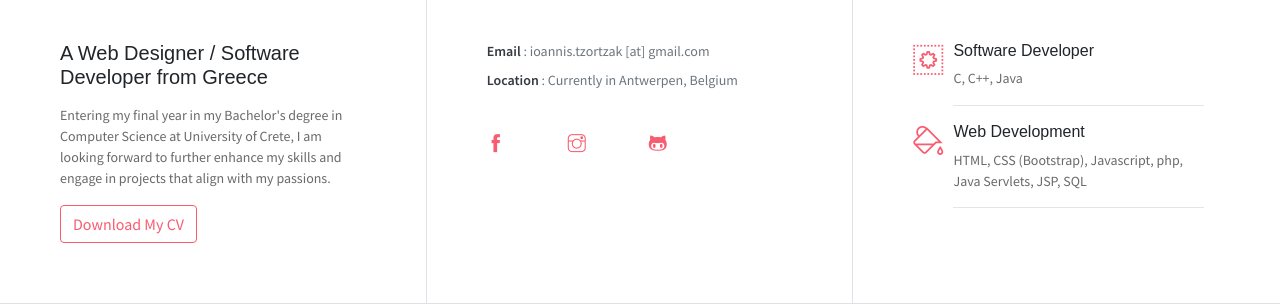
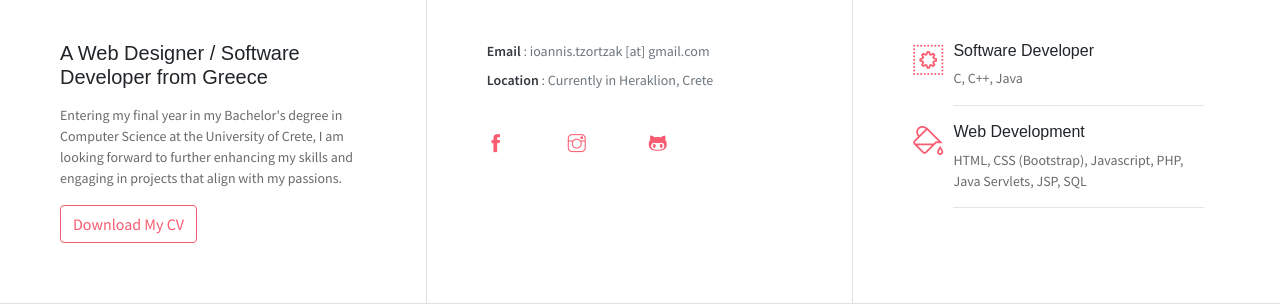
Before and after one commit to ytzortz/ytzortz.github.io, a website: page index.html in a window 1280 px wide. Shown: the part 827-1132 px from the top of the page. Drawn offline with Linux system fonts and the light colour scheme; some packages are replaced by stand-ins of ours; some icons are missing.

Commit message:
Update index.html

```diff
--- a/index.html
+++ b/index.html
@@ -72,7 +72,7 @@
                 <h3 class="font-weight-light">Who am I ?</h3>
                 <span class="line mb-5"></span>
                 <h5 class="mb-3">A Web Designer / Software Developer from Greece</h5>
-                <p class="mt-20">Entering my final year in my Bachelor's degree in Computer Science at University of Crete, I am looking forward to further enhance my skills and engage in projects that align with my passions.</p>
+                <p class="mt-20">Entering my final year in my Bachelor's degree in Computer Science at the University of Crete, I am looking forward to further enhancing my skills and engaging in projects that align with my passions.</p>
                 <button class="btn btn-outline-danger" onclick="downloadPDF();"><i class="icon-down-circled2 "></i>Download My CV</button>
             </div>
             <div class="col-lg-4 about-card">
@@ -80,7 +80,7 @@
                 <span class="line mb-5"></span>
                 <ul class="mt40 info list-unstyled">
                     <li><span>Email</span> : ioannis.tzortzak [at] gmail.com</li>
-                    <li><span>Location</span> :  Currently in Antwerpen, Belgium</li>
+                    <li><span>Location</span> :  Currently in Heraklion, Crete</li>
                 </ul>
                 <ul class="social-icons pt-3">
                     <li class="social-item"><a class="social-link" href="https://www.facebook.com/profile.php?id=100013834683539" target="_blank"><i class="ti-facebook" aria-hidden="true"></i></a></li>
@@ -103,7 +103,7 @@
                     <div class="col-1 text-danger pt-1"><i class="ti-paint-bucket icon-lg"></i></div>
                     <div class="col-10 ml-auto mr-3">
                         <h6>Web Development</h6>
-                        <p class="subtitle">HTML, CSS (Bootstrap), Javascript, php, Java Servlets, JSP, SQL</p>
+                        <p class="subtitle">HTML, CSS (Bootstrap), Javascript, PHP, Java Servlets, JSP, SQL</p>
                         <hr>
                     </div>
                 </div>
```
